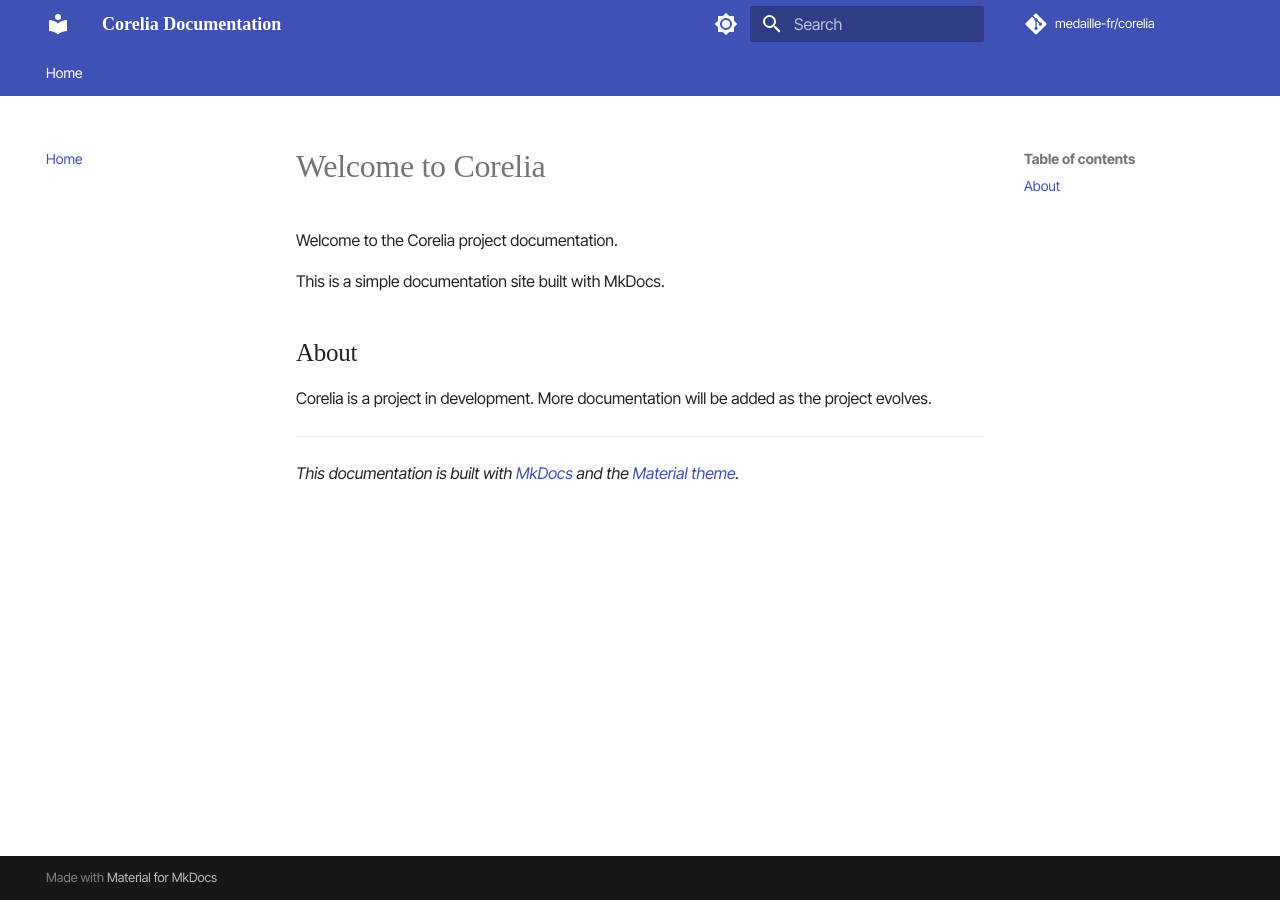
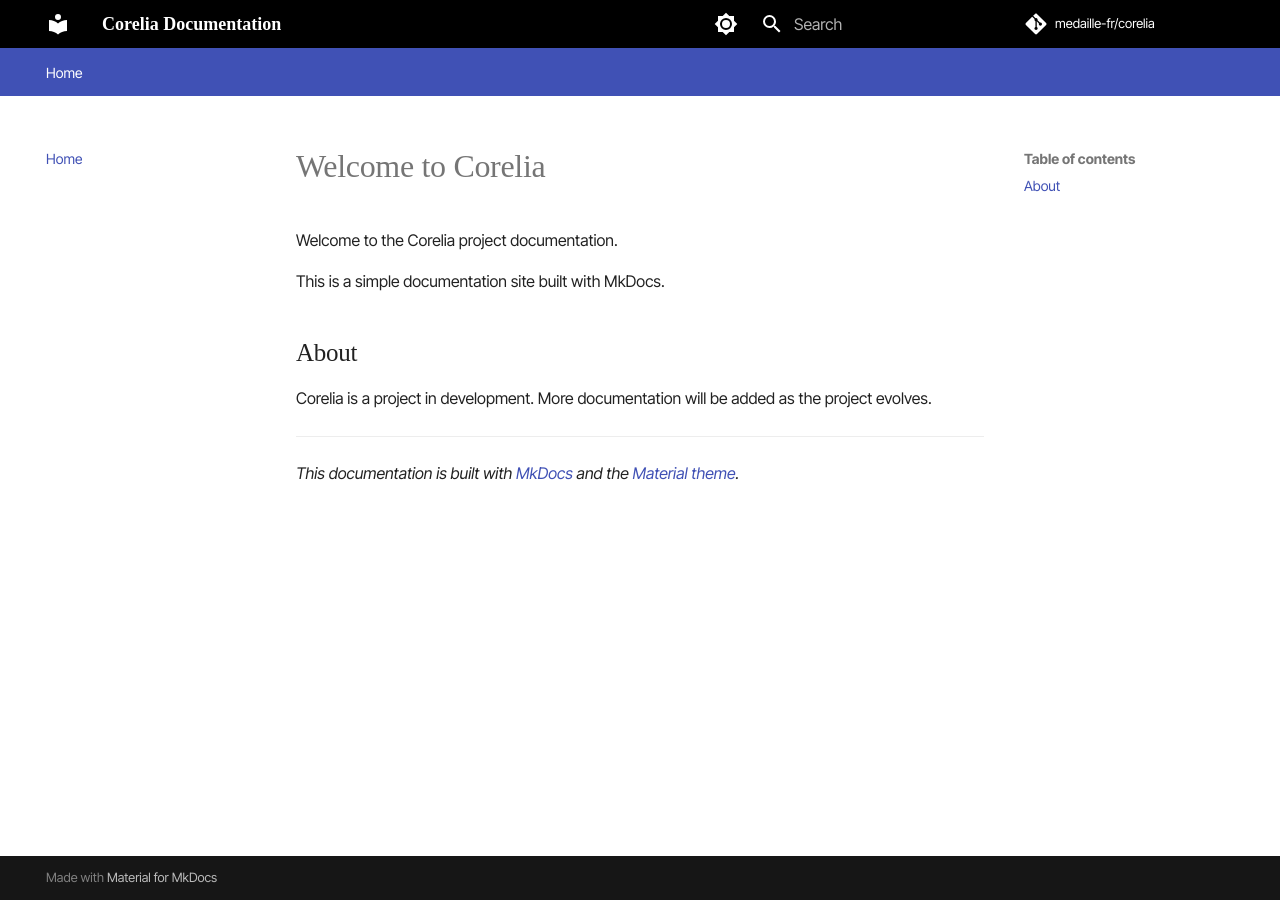
Before and after one commit to spideystreet/corelia, an MkDocs documentation site: the page built from docs/index.md, in a window 1280 px wide. Built offline with MkDocs 1.6.1 and Material for MkDocs 9.7.7, drawn with Linux system fonts in a browser that asks for light colours; some web fonts are replaced; comment, search, counter and statistics services are not loaded.

Commit message:
style: add black header styling

```diff
--- a/docs/stylesheets/extra.css
+++ b/docs/stylesheets/extra.css
@@ -35,3 +35,26 @@
 .md-nav__item {
   font-family: 'Inter Tight', sans-serif;
 }
+
+/* Custom header styling */
+.md-header {
+  background-color: #000000 !important;
+  color: #ffffff !important;
+}
+
+.md-header__button {
+  color: #ffffff !important;
+}
+
+.md-header__button:hover {
+  color: #ffffff !important;
+  opacity: 0.7;
+}
+
+.md-header__title {
+  color: #ffffff !important;
+}
+
+.md-header__source {
+  color: #ffffff !important;
+}
```
